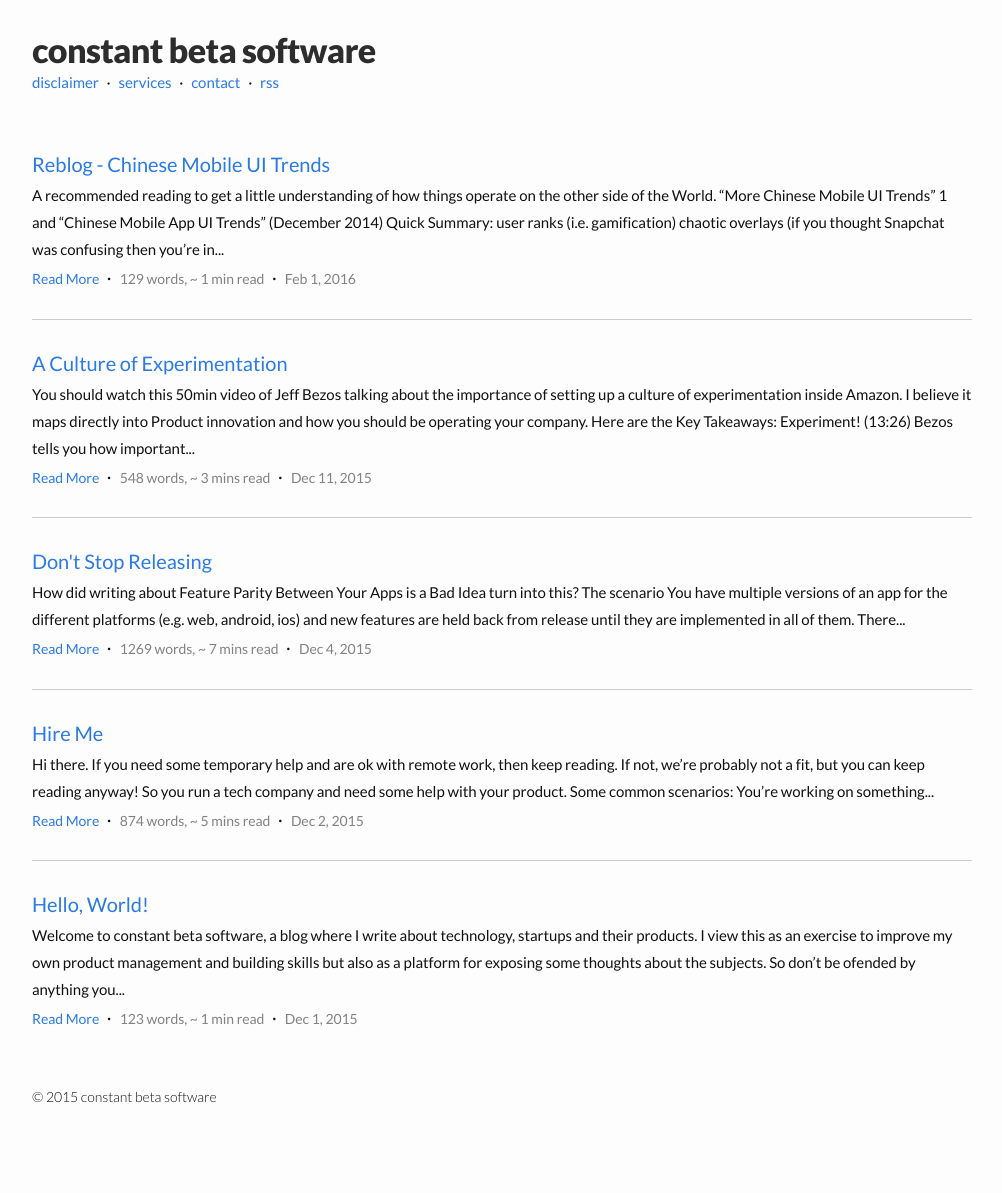
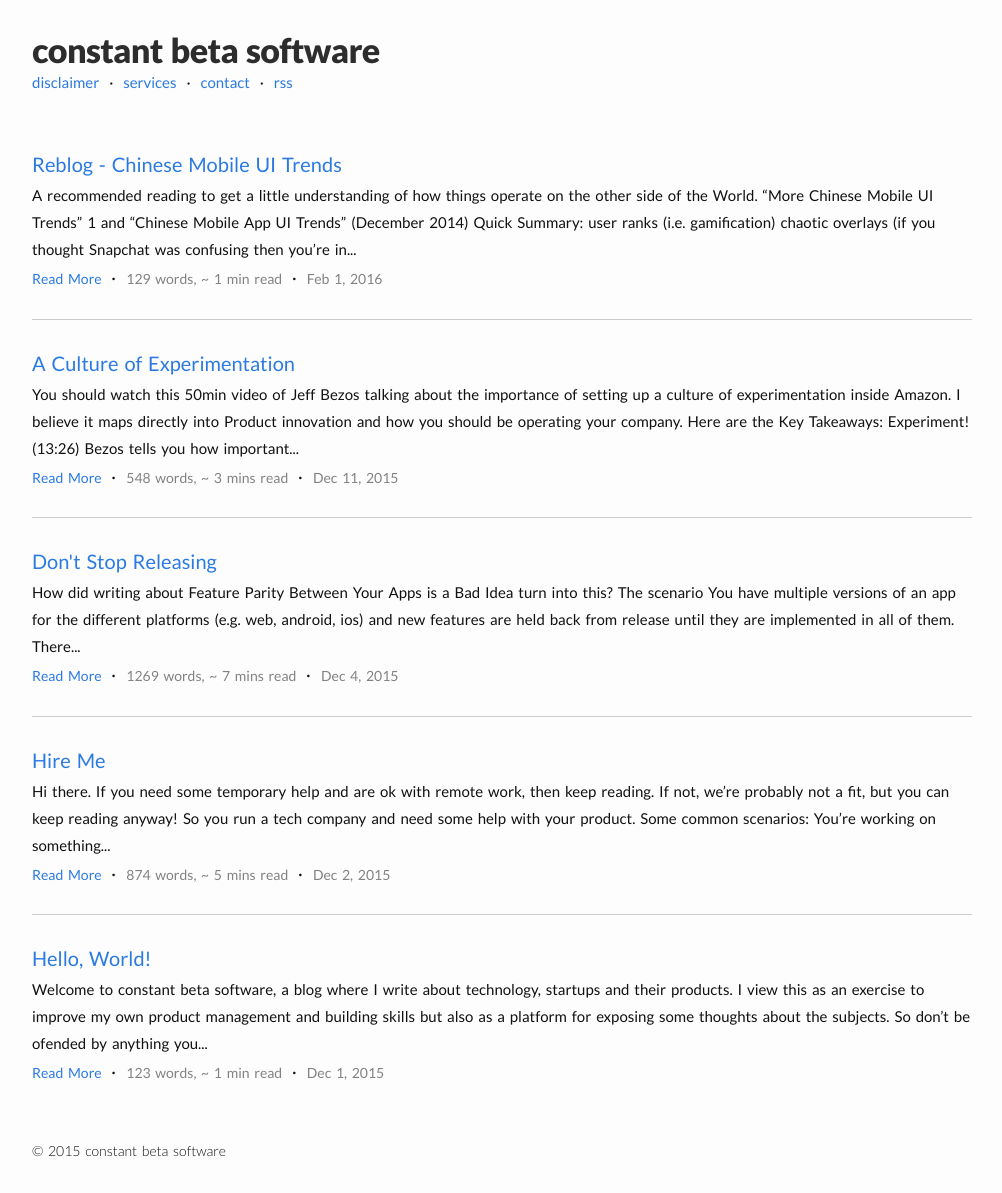
Before and after one commit to constantbetasoftware/constantbetasoftware.github.io, a Jekyll site: the page built from index.html, in a window 1280 px wide. Shown: the whole page, without its empty margins (138-1140 px from the left). Built offline with Jekyll 4.4.1, drawn with Linux system fonts in a browser that asks for light colours; before the commit the page ends 1139 px from its top, so only the background shows below that.

Commit message:
increase word/letter spacing (important for chrome windows users)

```diff
--- a/_sass/_base.scss
+++ b/_sass/_base.scss
@@ -23,6 +23,7 @@ body {
     background-color: $background-color;
     -webkit-text-size-adjust: 100%;
     -webkit-font-smoothing: antialiased;
+    word-spacing: $base-word-spacing;
 }
 
 
--- a/css/main.scss
+++ b/css/main.scss
@@ -10,7 +10,8 @@ $small-font-size:  15px;
 $smaller-font-size:  14px;
 $larger-font-size:  20px;
 $base-line-height: 1.8;
-$base-letter-spacing: -0.003em;
+$base-letter-spacing: 0px;//-0.003em;
+$base-word-spacing: 2px;
 
 $spacing-unit:     30px;
 
```
